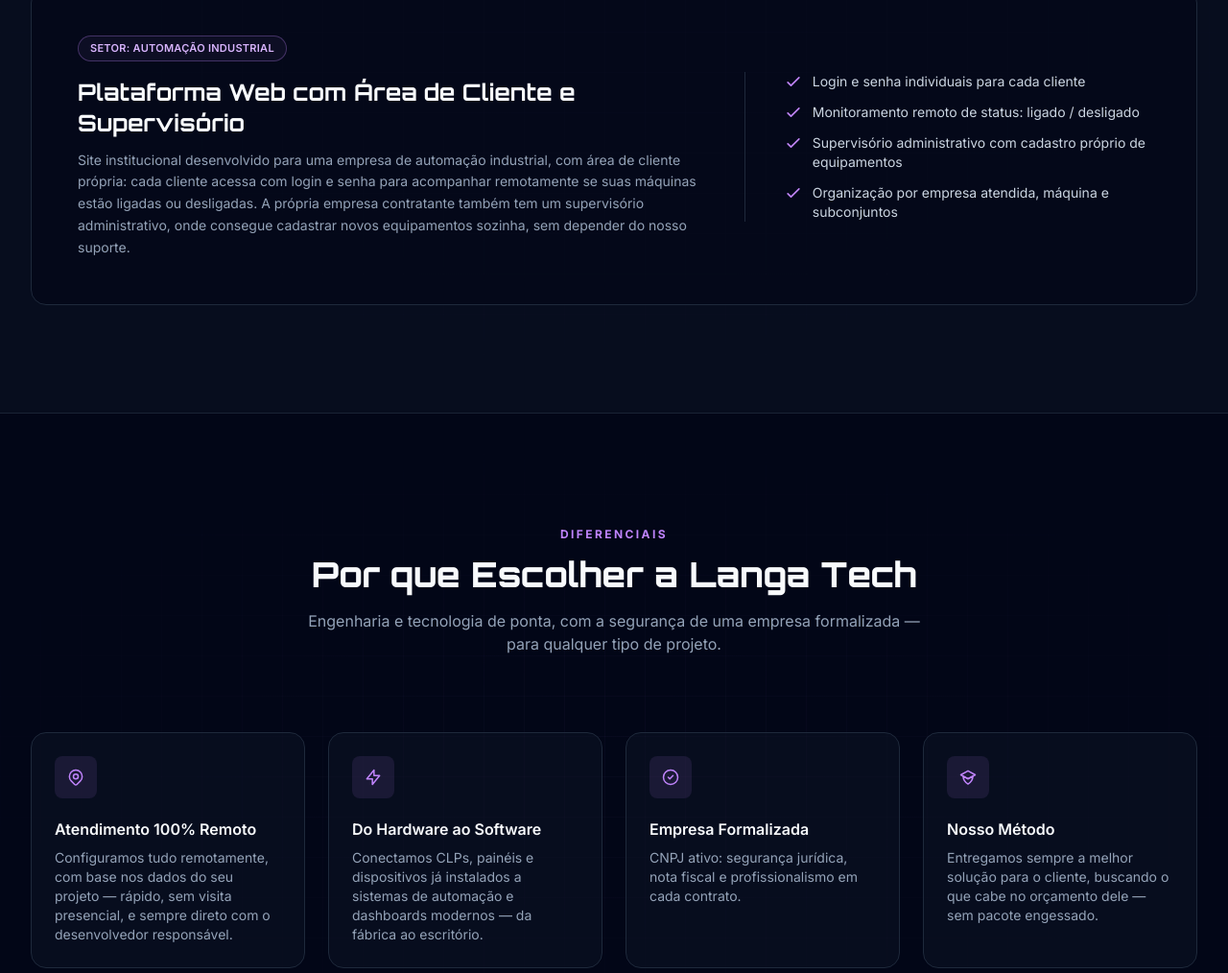
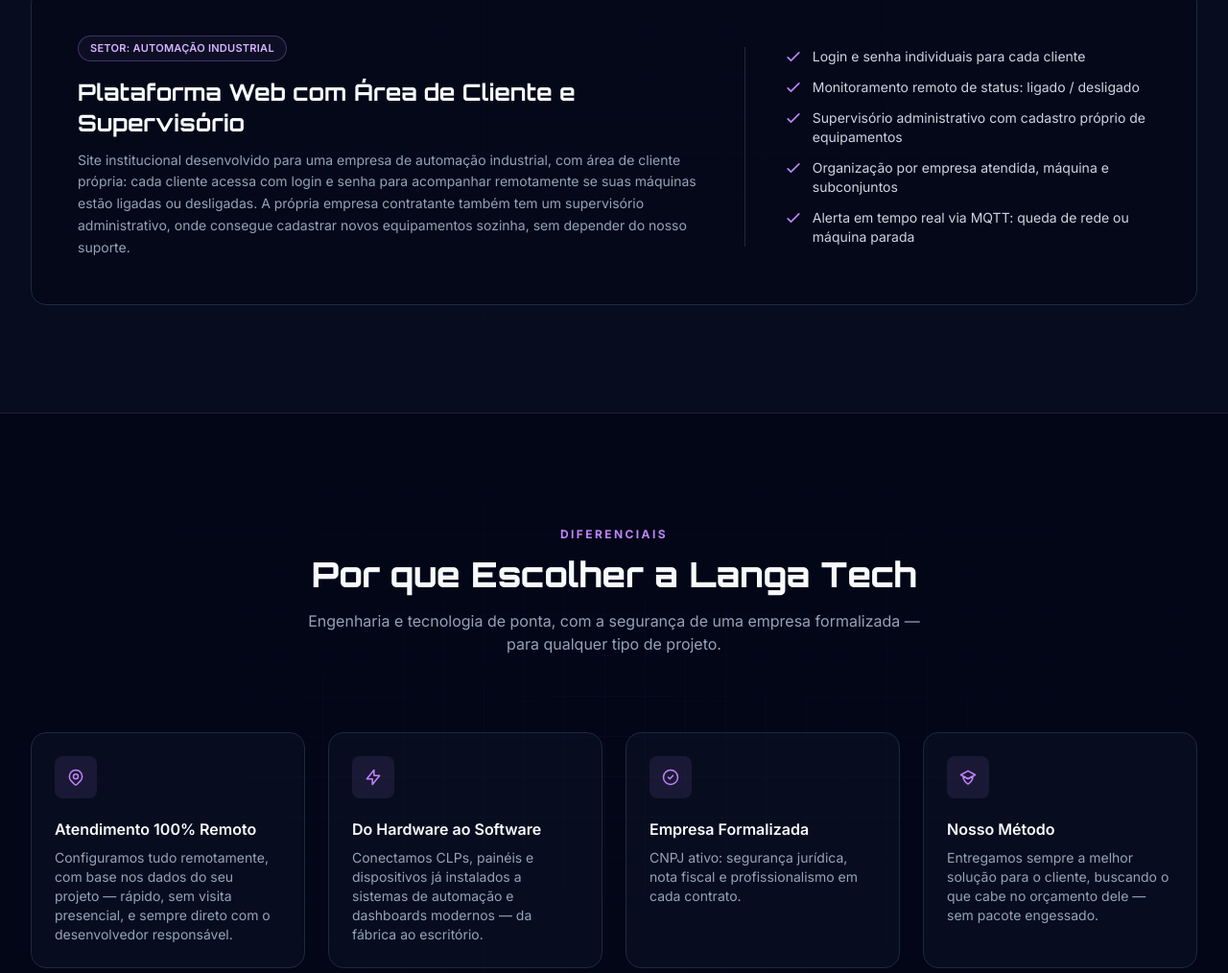
Before and after one commit to langagu05-cloud/langatechautomation, a plain HTML site: page index.html in a window 1280 px wide. Shown: the part 2535-3549 px from the top of the page at 96% size. Drawn offline with nearby package versions, Linux system fonts and the light colour scheme.

Commit message:
Add MQTT real-time alert feature (network drop / machine stopped) to Projetos section
Co-Authored-By: Claude Sonnet 5 <noreply@anthropic.com>
Claude-Session: https://claude.ai/code/session_01ErXgqY2xQePuQc8Ht9w1v2

```diff
--- a/index.html
+++ b/index.html
@@ -343,6 +343,7 @@
             <li class="flex gap-2.5"><svg class="w-5 h-5 text-purple-400 shrink-0" fill="none" stroke="currentColor" viewBox="0 0 24 24"><path stroke-linecap="round" stroke-linejoin="round" stroke-width="2" d="M5 13l4 4L19 7"/></svg>Monitoramento remoto de status: ligado / desligado</li>
             <li class="flex gap-2.5"><svg class="w-5 h-5 text-purple-400 shrink-0" fill="none" stroke="currentColor" viewBox="0 0 24 24"><path stroke-linecap="round" stroke-linejoin="round" stroke-width="2" d="M5 13l4 4L19 7"/></svg>Supervisório administrativo com cadastro próprio de equipamentos</li>
             <li class="flex gap-2.5"><svg class="w-5 h-5 text-purple-400 shrink-0" fill="none" stroke="currentColor" viewBox="0 0 24 24"><path stroke-linecap="round" stroke-linejoin="round" stroke-width="2" d="M5 13l4 4L19 7"/></svg>Organização por empresa atendida, máquina e subconjuntos</li>
+            <li class="flex gap-2.5"><svg class="w-5 h-5 text-purple-400 shrink-0" fill="none" stroke="currentColor" viewBox="0 0 24 24"><path stroke-linecap="round" stroke-linejoin="round" stroke-width="2" d="M5 13l4 4L19 7"/></svg>Alerta em tempo real via MQTT: queda de rede ou máquina parada</li>
           </ul>
         </div>
       </div>
```
